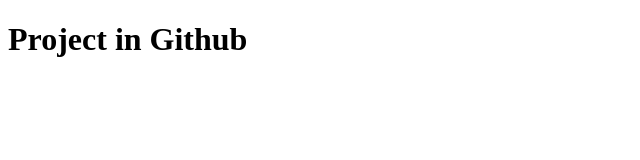
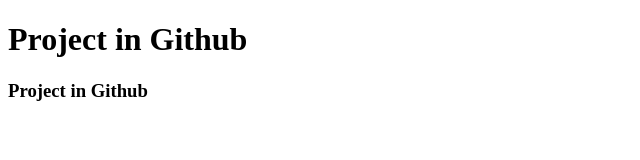
Before and after one commit to DhakaCoders/gittest, a plain HTML site: page index.html in a window 1280 px wide. Shown: the whole page, without its empty margins (0-640 px from the left). Drawn offline with Linux system fonts and the light colour scheme.

Commit message:
h3 added

```diff
--- a/index.html
+++ b/index.html
@@ -5,5 +5,6 @@
 </head>
 <body>
 	<h1>Project in Github</h1>
+	<h3>Project in Github</h3>
 </body>
 </html>
```
